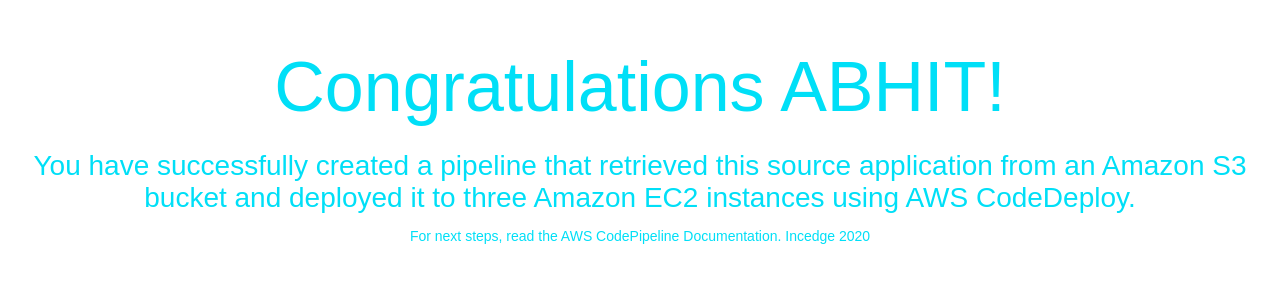
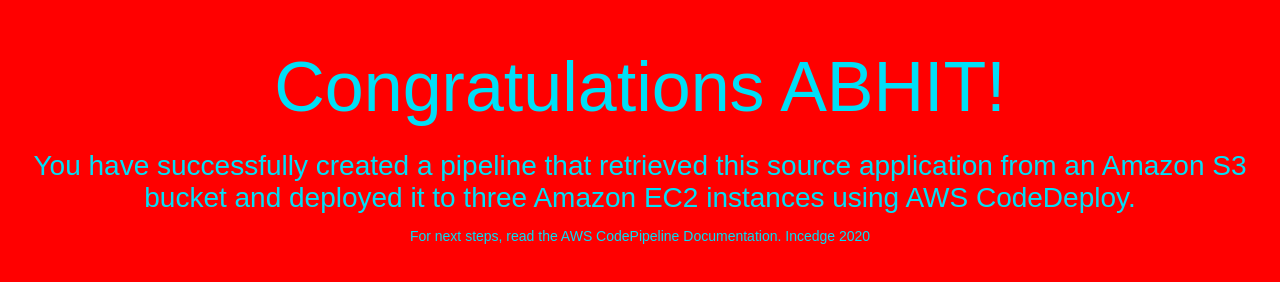
Before and after one commit to abhitk10/abhit_pipeline_adl, a plain HTML site: page index.html in a window 1280 px wide. Drawn offline with Linux system fonts and the light colour scheme.

Commit message:
Update index.html

```diff
--- a/index.html
+++ b/index.html
@@ -7,7 +7,7 @@
   <style>
     body {
       color: #00dff7;
-      background-color: #70000;
+      background-color: #FF0000;
       font-family: Arial, sans-serif;
       font-size: 14px;
     }
```
